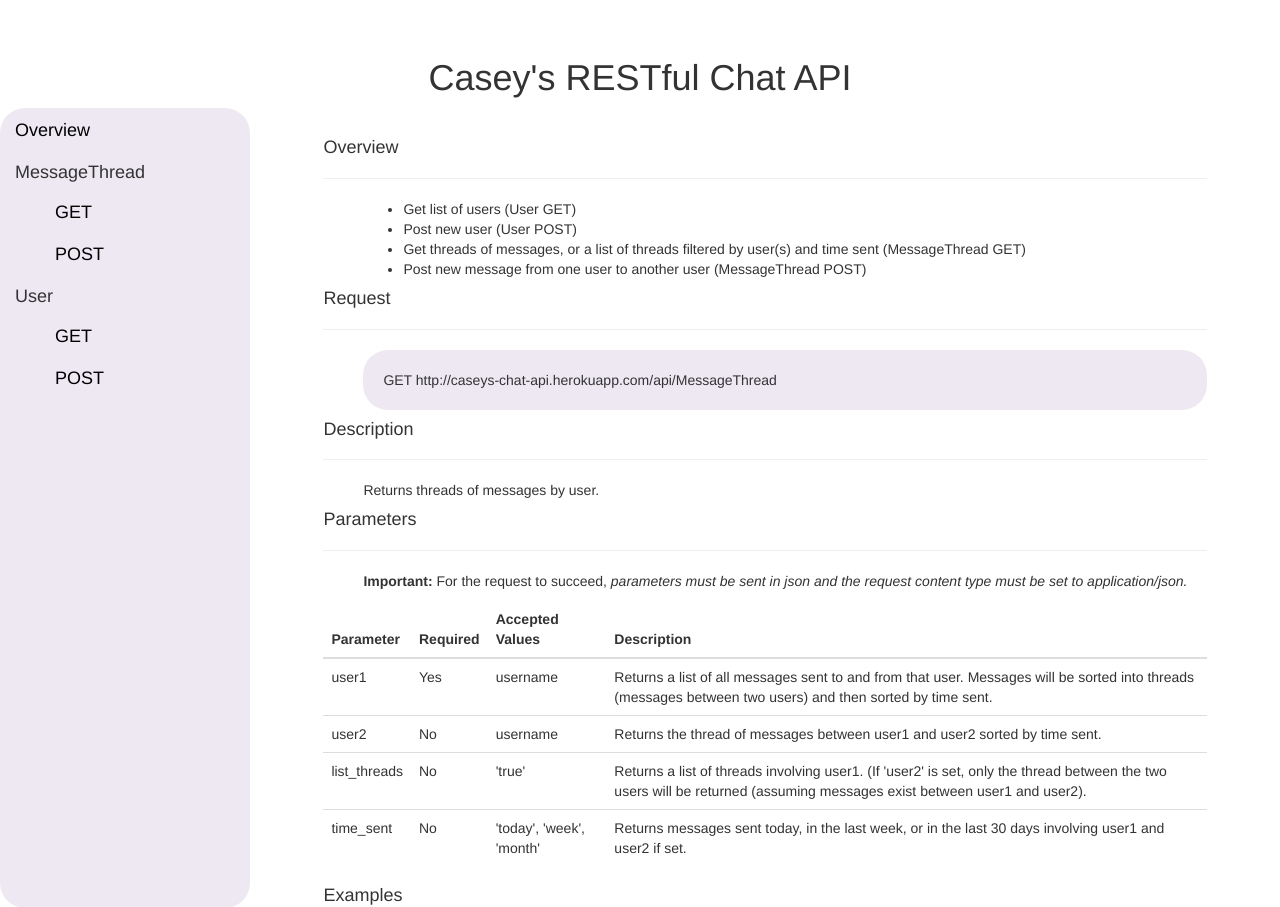
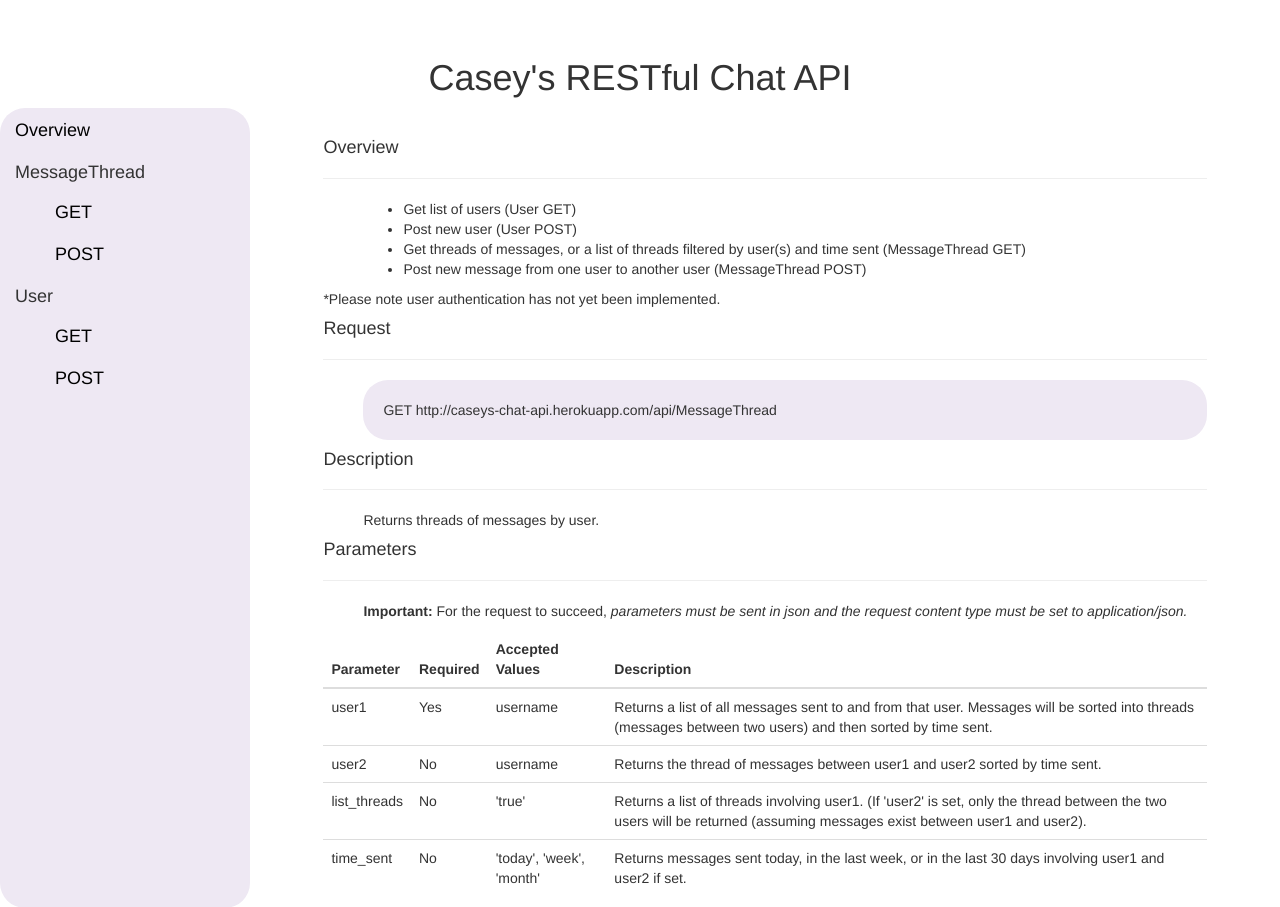
Before and after one commit to elenacaseyroby/chatapi, a Flask app: page / in a window 1280 px wide. Shown: the top 907 px of the page. Run offline with Flask 2, Linux system fonts and the light colour scheme; parts of the project's set-up code (start-up, migrations or seed data) failed here and were passed over; some libraries are stand-ins or nearby versions.

Commit message:
updated reference

```diff
--- a/app/templates/reference.html
+++ b/app/templates/reference.html
@@ -45,6 +45,7 @@
 						<li>Get threads of messages, or a list of threads filtered by user(s) and time sent (MessageThread GET)</li>
 						<li>Post new message from one user to another user (MessageThread POST)</li>
 					</ul>
+				<p>*Please note user authentication has not yet been implemented.</p>
 	            </div>
 	            <div id="MessageThread-GET">
 					<h4>Request</h4>
```
